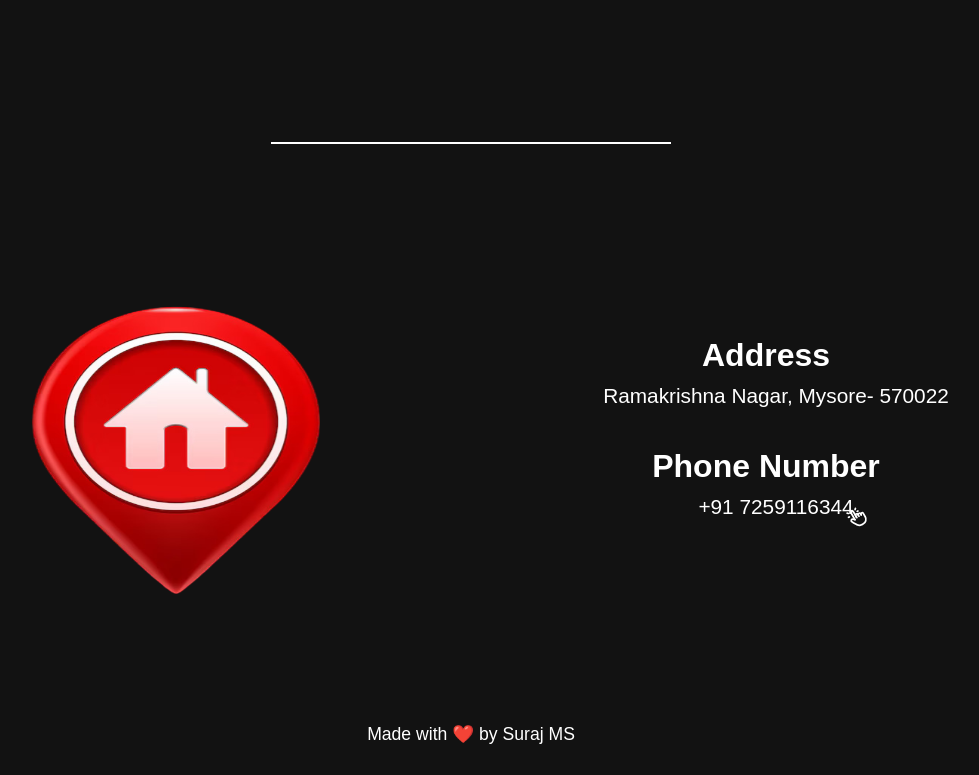
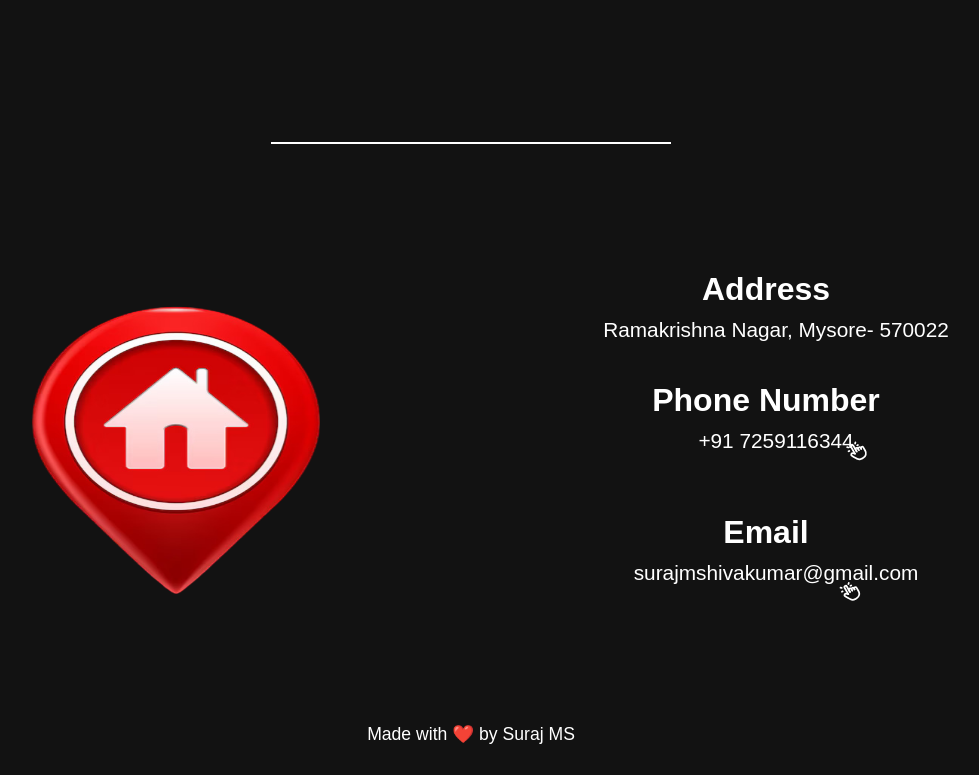
Before and after one commit to suraj-ms/My-Portfolio, a React (Vite) app: page /contact in a window 1280 px wide. Shown: the part 1140-1915 px from the top of the page, without its empty margins (169-1148 px from the left). Built offline with nearby package versions, Linux system fonts and the light colour scheme; a web font is replaced by a local one.

Commit message:
add email in contact

```diff
--- a/src/pages/ContactItem.jsx
+++ b/src/pages/ContactItem.jsx
@@ -64,6 +64,9 @@ const ContactItem = () => {
                     <h1 className="skill_item_head">Phone Number</h1>
                     <p style={{ fontSize: '1.3rem', margin: '0px 0px 30px 20px' }}><a href='tel:7259116344'>+91 7259116344</a></p>
                     <TbHandClick style={{ fontSize: '1.3rem', transform: 'translate(100px, 9px)', rotate: '-30deg' }} />
+                    <h1 className="skill_item_head">Email</h1>
+                    <p style={{ fontSize: '1.3rem', margin: '0px 0px 30px 20px' }}><a href='mailto:surajmshivakumar@gmail.com'>surajmshivakumar@gmail.com</a></p>
+                    <TbHandClick style={{ fontSize: '1.3rem', transform: 'translate(90px, 13px)', rotate: '-30deg' }} />
                     {/* <Link className='more_items' to='/' >Visit On Google Maps</Link> */}
                 </div>
             </div>
```
